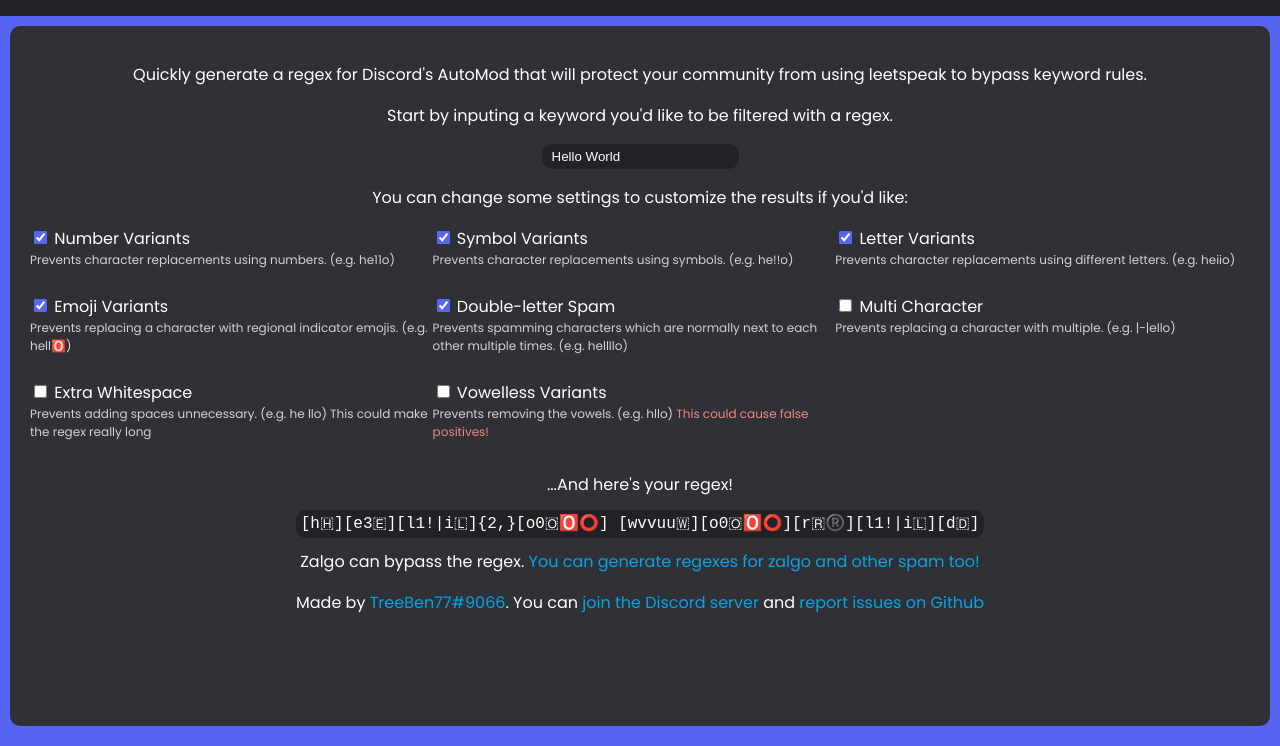
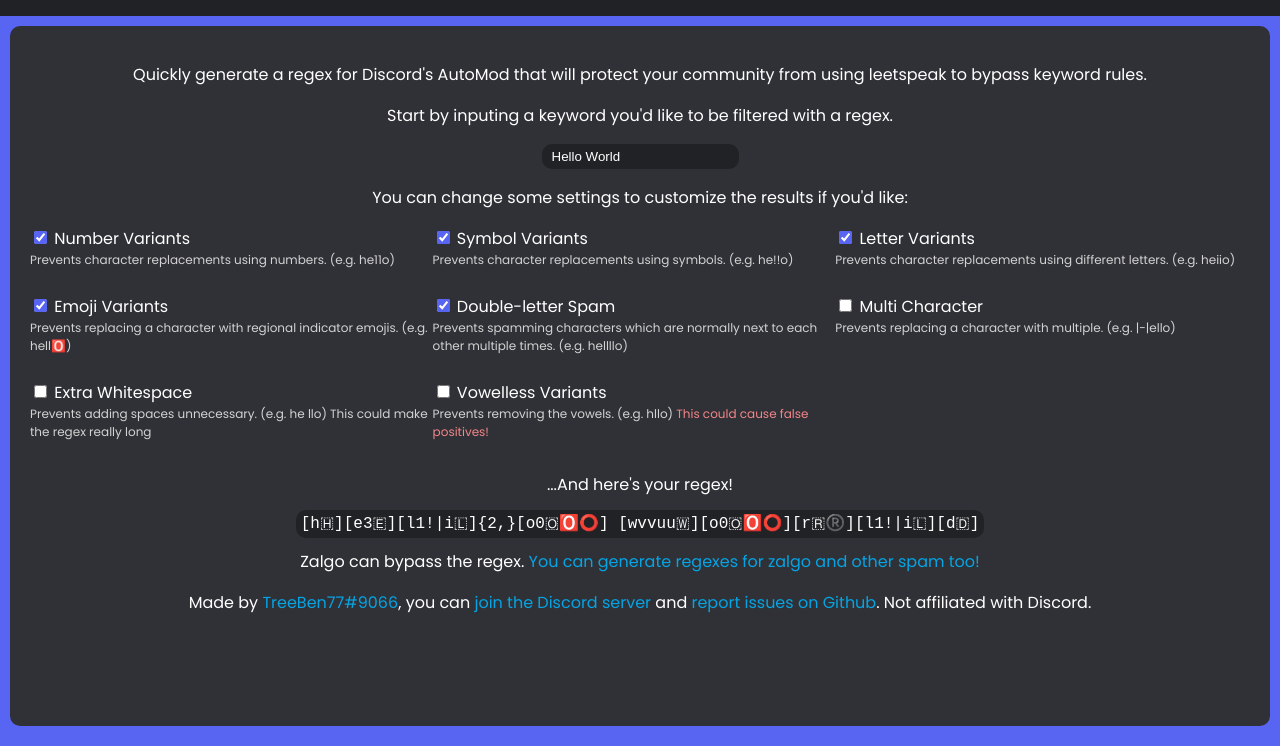
Before and after one commit to treeben77/automod-regex-generator, a plain HTML site: page index.html in a window 1280 px wide. Shown: the part 54-800 px from the top of the page. Drawn offline with Linux system fonts and the light colour scheme.

Commit message:
added not affiliated w/ discord notice

```diff
--- a/index.html
+++ b/index.html
@@ -72,6 +72,6 @@
 
         <script src="static/index.js"></script>
 
-        Made by <a class="link" href="https://linktr.ee/treeben77">TreeBen77#9066</a>. You can <a class="link" href="https://discord.gg/4CSc9E5uQy">join the Discord server</a> and <a class="link" href="https://github.com/TreeBen77/automod-regex-generator/issues">report issues on Github</a>
+        Made by <a class="link" href="https://linktr.ee/treeben77">TreeBen77#9066</a>, you can <a class="link" href="https://discord.gg/4CSc9E5uQy">join the Discord server</a> and <a class="link" href="https://github.com/TreeBen77/automod-regex-generator/issues">report issues on Github</a>. Not affiliated with Discord.
     </div>
 </body>
```
Also changed, not shown: regexes.html (+1 -1 lines).
